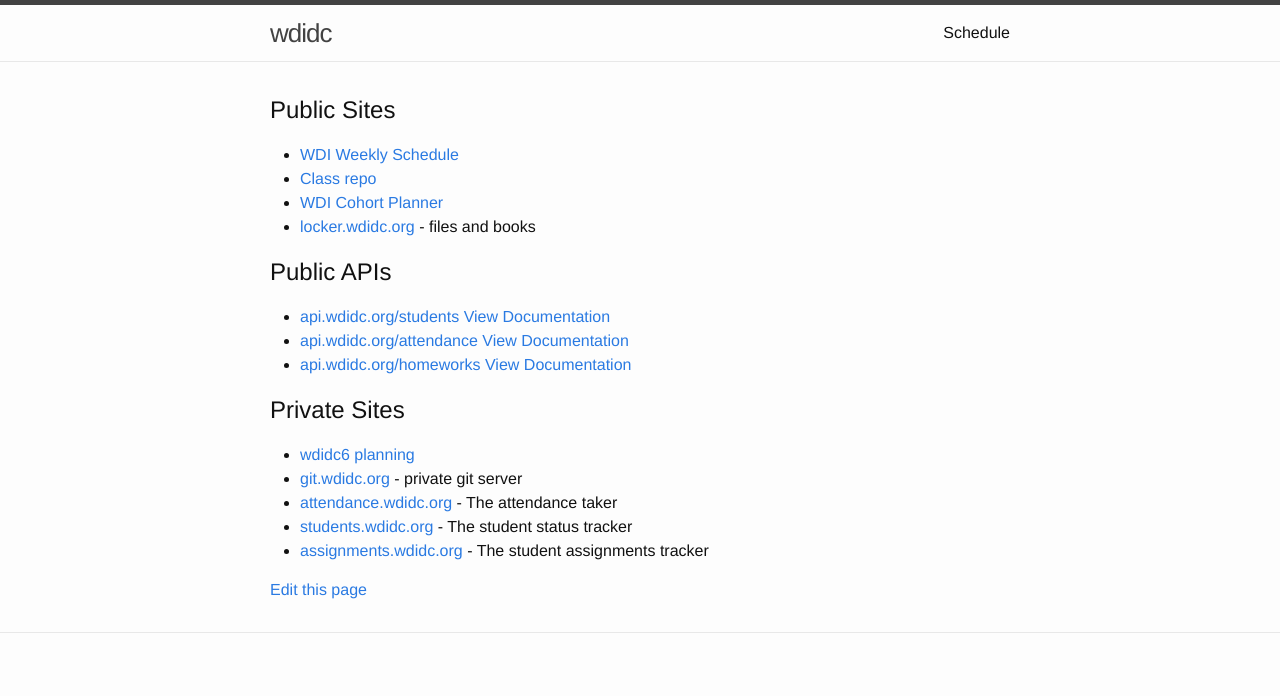
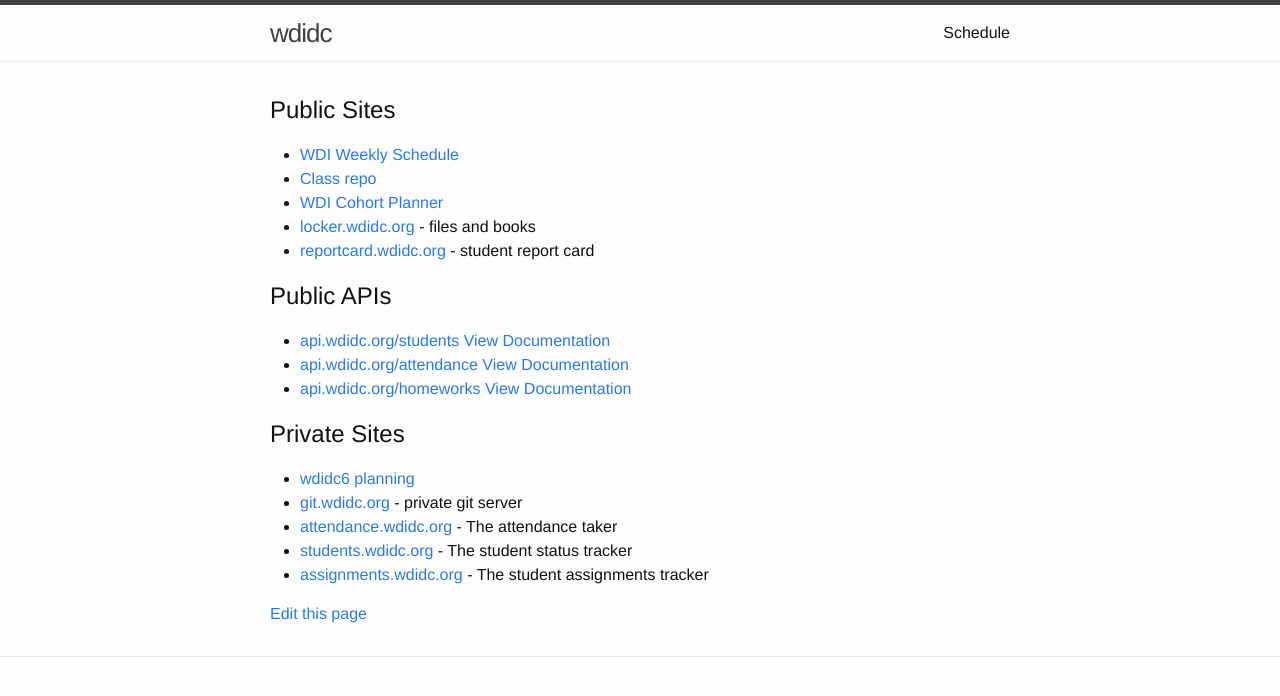
Before and after one commit to wdidc/wdidc.org, a Jekyll site: the page built from index.html, in a window 1280 px wide. Shown: the top 696 px of the page. Built offline with Jekyll 4.4.1, drawn with Linux system fonts in a browser that asks for light colours.

Commit message:
Update index.html

```diff
--- a/index.html
+++ b/index.html
@@ -16,6 +16,9 @@ layout: default
     </li>
     <li>
       <a href='http://locker.wdidc.org'>locker.wdidc.org</a> - files and books
+    </li>
+    <li>
+      <a href='http://reportcard.wdidc.org'>reportcard.wdidc.org</a> - student report card
     </li>
 
 
```
